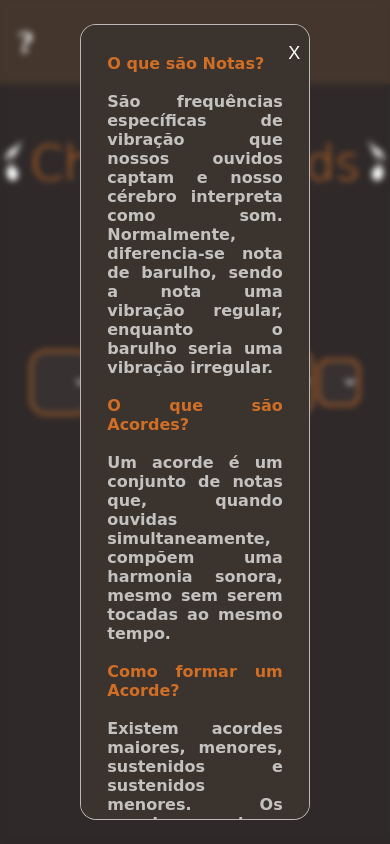
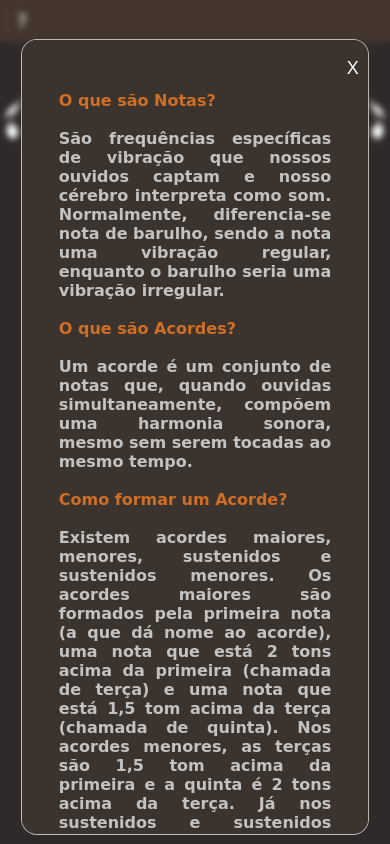
Before and after one commit to KaiqueFLH/ProjetoChoiceChords, a plain HTML site: page index.html in a window 390 px wide. Both pictures are taken after a click on the element "Help". Shown: the top 844 px of the page. Drawn offline with nearby package versions, Linux system fonts and the light colour scheme; a web font is replaced by a local one.

Commit message:
responsividade finalizada

```diff
--- a/style.css
+++ b/style.css
@@ -359,10 +359,27 @@ span {
     background-color: #44362D;
 }
 
-@media only screen and (max-width: 600px)  {
+@media only screen and (max-width: 600px) {
 
-    #ajuda{
+    body,
+    html {
+        margin: 0;
+        padding: 0;
+        height: 50vh;
+        background-color: #2F2929;
+    }
+
+    .cabecalho {
+        display: flex;
+        align-items: center;
+        width: 100%;
+        height: 5vh;
+        background-color: #44362D;
+    }
+
+    #ajuda {
         margin-left: 10px;
+        font-size: 18px;
     }
 
     .divTitulo {
@@ -371,7 +388,7 @@ span {
         align-items: baseline;
     }
 
-    .h1Nome{
+    .h1Nome {
         font-size: 3rem;
 
     }
@@ -422,9 +439,10 @@ span {
         width: 15.7vw;
 
     }
+
     .inputNotasMenores {
 
-        width:10.8vw;
+        width: 10.8vw;
     }
 
     #setas {
@@ -440,4 +458,41 @@ span {
     .botaoEnviar {
         width: 30vw;
     }
+
+    .logo {
+        width: 200px;
+        height: 60px;
+    }
+
+    .popup {
+        margin-top: 30px;
+        width: 80vw;
+        height: 90vh;
+
+    }
+
+    .pre {
+        margin: 6vw 2.5vw;
+        height: 50vh;
+        width: 72vw;
+        padding: 10px;
+    }
+
+    .popupFechar {
+        margin-top: 30px;
+        width: 80vw;
+        height: 90vh;
+    }
+
+    .rodape {
+        margin-top: 20vh;
+        font-size: 13px;
+    }
+
+    .erros {
+        height: 50vh;
+        width: 60vw;
+        font-size: x-large;
+
+    }
 }
```
